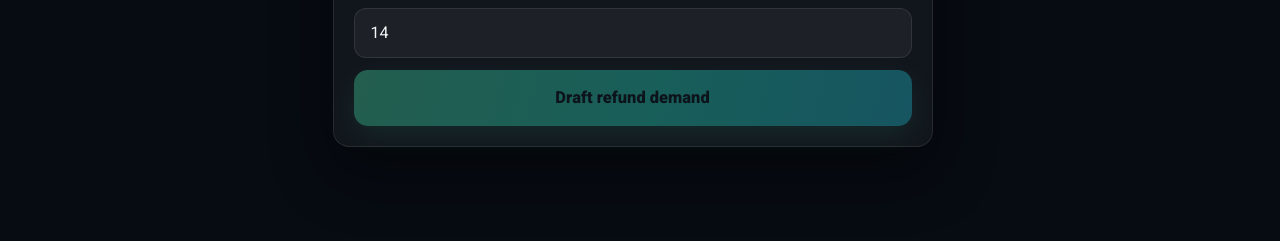
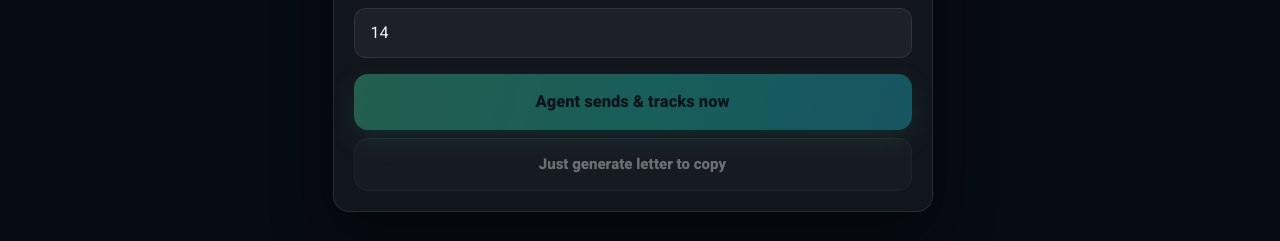
Before and after one commit to yyrhlbrstt-svg/Zakai, a Next.js app: page /en/refund-chase in a window 1280 px wide. Shown: the part 515-756 px from the top of the page. Built offline with nearby package versions, Linux system fonts and the light colour scheme; no server answers; a web font is replaced by a local one.

Commit message:
v0.3.6: Refund-chase agent Case path + vertical pack

```diff
--- /dev/null
+++ b/src/app/api/cases/refund/route.ts
@@ -0,0 +1,78 @@
+import { NextResponse } from "next/server";
+import { z } from "zod";
+import { requireUserId, badRequest } from "@/lib/api";
+import { prisma } from "@/lib/prisma";
+import { createCase, CaseError } from "@/lib/services/cases";
+import { canOpenCase, ACTIVE_CASE_STATUSES } from "@/lib/plans";
+import { buildRefundLetter } from "@/lib/refundChase";
+import { rateLimit } from "@/lib/ratelimit";
+
+const schema = z.object({
+  customerName: z.string().max(80).default(""),
+  company: z.string().min(1).max(120),
+  orderId: z.string().max(80).optional(),
+  product: z.string().max(120).optional(),
+  amountShekels: z.number().min(0).max(500000).optional(),
+  daysWaiting: z.number().min(0).max(365).default(14),
+});
+
+export async function POST(request: Request) {
+  const auth = await requireUserId();
+  if ("response" in auth) return auth.response;
+
+  const limited = await rateLimit("cases-refund", auth.userId, 20, 24 * 3600);
+  if (!limited.ok) return NextResponse.json({ error: "tooManyRequests" }, { status: 429 });
+
+  const body = await request.json().catch(() => null);
+  const parsed = schema.safeParse(body);
+  if (!parsed.success) return badRequest("genericError");
+  const data = parsed.data;
+
+  const user = await prisma.user.findUnique({ where: { id: auth.userId } });
+  if (!user) return badRequest("mustLogin", 401);
+
+  const activeCount = await prisma.case.count({
+    where: { userId: auth.userId, status: { in: [...ACTIVE_CASE_STATUSES] } },
+  });
+  if (!canOpenCase(user.plan, activeCount)) return badRequest("caseLimit", 403);
+
+  const letter = buildRefundLetter({
+    customerName: data.customerName || user.name || "",
+    company: data.company,
+    orderId: data.orderId,
+    product: data.product,
+    amountShekels: data.amountShekels,
+    daysWaiting: data.daysWaiting,
+  });
+
+  const amount = data.amountShekels && data.amountShekels > 0 ? data.amountShekels : 100;
+
+  let kase;
+  try {
+    kase = await createCase({
+      userId: auth.userId,
+      provider: data.company.slice(0, 80),
+      amountShekels: amount,
+      plan: data.product || data.orderId || "החזר",
+      strategy: "דרישת החזר כספי עם Mandate",
+      targetShekels: 0,
+      draftMessage: `${letter.subject}\n\n${letter.body}`,
+      vertical: "refund-chase",
+      beneficiaryLabel: data.customerName || undefined,
+      autoApprove: true,
+    });
+  } catch (err) {
+    if (err instanceof CaseError && err.message === "CASE_LIMIT") {
+      return badRequest("caseLimit", 403);
+    }
+    throw err;
+  }
+
+  return NextResponse.json({
+    caseId: kase.id,
+    subject: letter.subject,
+    body: letter.body,
+    status: kase.status,
+    message: "case_opened",
+  });
+}
--- a/src/components/RefundChaseTool.tsx
+++ b/src/components/RefundChaseTool.tsx
@@ -2,12 +2,14 @@
 
 import { useState } from "react";
 import { useLocale } from "next-intl";
+import { useRouter, Link } from "@/i18n/routing";
 import { Card, Button, Input } from "@/components/ui";
 import { buildRefundLetter } from "@/lib/refundChase";
 
 export function RefundChaseTool() {
   const locale = useLocale();
   const he = locale === "he" || locale === "ar";
+  const router = useRouter();
   const [name, setName] = useState("");
   const [company, setCompany] = useState("");
   const [orderId, setOrderId] = useState("");
@@ -16,6 +18,51 @@ export function RefundChaseTool() {
   const [days, setDays] = useState("14");
   const [out, setOut] = useState<{ subject: string; body: string } | null>(null);
   const [copied, setCopied] = useState(false);
+  const [busy, setBusy] = useState(false);
+  const [caseId, setCaseId] = useState<string | null>(null);
+  const [error, setError] = useState<string | null>(null);
+
+  async function sendWithAgent() {
+    setError(null);
+    setBusy(true);
+    try {
+      const res = await fetch("/api/cases/refund", {
+        method: "POST",
+        headers: { "Content-Type": "application/json" },
+        body: JSON.stringify({
+          customerName: name,
+          company,
+          orderId: orderId || undefined,
+          product: product || undefined,
+          amountShekels: amount ? Number(amount) : undefined,
+          daysWaiting: Number(days) || 0,
+        }),
+      });
+      const data = await res.json().catch(() => ({}));
+      if (res.status === 401) {
+        router.replace(`/login?return=/refund-chase`);
+        return;
+      }
+      if (!res.ok) {
+        setError(
+          data.error === "caseLimit"
+            ? he
+              ? "הגעת למגבלת התיקים. שדרג או סגור תיק קיים."
+              : "Case limit reached."
+            : he
+              ? "משהו השתבש. נסה שוב."
+              : "Something went wrong.",
+        );
+        return;
+      }
+      setOut({ subject: data.subject, body: data.body });
+      setCaseId(data.caseId);
+    } catch {
+      setError(he ? "משהו השתבש. נסה שוב." : "Something went wrong.");
+    } finally {
+      setBusy(false);
+    }
+  }
 
   return (
     <div className="flex flex-col gap-4">
@@ -26,8 +73,21 @@ export function RefundChaseTool() {
         <Input value={product} onChange={(e) => setProduct(e.target.value)} placeholder={he ? "מוצר (אופציונלי)" : "Product (optional)"} />
         <Input type="number" value={amount} onChange={(e) => setAmount(e.target.value)} placeholder={he ? "סכום ₪" : "Amount ₪"} />
         <Input type="number" value={days} onChange={(e) => setDays(e.target.value)} placeholder={he ? "כמה ימים מחכים" : "Days waiting"} />
+
+        <div className="flex flex-col gap-2 mt-1">
+          <Button onClick={sendWithAgent} disabled={!company.trim() || busy} className="w-full">
+            {busy
+              ? he
+                ? "הסוכן פותח תיק…"
+                : "Agent opening case…"
+              : he
+                ? "הסוכן שולח ומעקוב עכשיו"
+                : "Agent sends & tracks now"}
+          </Button>
           <Button
-          disabled={!company.trim()}
+            variant="ghost"
+            className="w-full text-[13px]"
+            disabled={!company.trim() || busy}
             onClick={() =>
               setOut(
                 buildRefundLetter({
@@ -41,9 +101,30 @@ export function RefundChaseTool() {
               )
             }
           >
-          {he ? "הכן דרישת החזר" : "Draft refund demand"}
+            {he ? "רק הכן מכתב להעתקה" : "Just generate letter to copy"}
           </Button>
+        </div>
+        {error && <p className="text-[13px] text-amber mt-1 mb-0">{error}</p>}
       </Card>
+
+      {caseId && (
+        <Card className="p-5 border border-[rgba(63,203,155,0.4)] bg-[rgba(63,203,155,0.08)]">
+          <div className="text-emerald font-extrabold text-[15px]">
+            {he ? "✓ הסוכן פתח תיק — מאושר מראש" : "✓ Agent opened a case — pre-approved"}
+          </div>
+          <p className="text-[13.5px] text-ink-soft mt-2 leading-relaxed mb-3">
+            {he
+              ? "הדרישה מוכנה. בדשבורד: אמת בעלות → Mandate → סמן כנשלח. כשההחזר מגיע — תעד כחיסכון."
+              : "Demand ready. On the dashboard: verify ownership → Mandate → mark sent. When the refund lands — record it as a saving."}
+          </p>
+          <Link href="/dashboard">
+            <Button className="w-full">
+              {he ? "לדשבורד — המשך עכשיו" : "Dashboard — continue now"}
+            </Button>
+          </Link>
+        </Card>
+      )}
+
       {out && (
         <Card className="p-5">
           <div className="font-extrabold">{out.subject}</div>
--- a/src/lib/verticals/packs.ts
+++ b/src/lib/verticals/packs.ts
@@ -1,12 +1,6 @@
 import { PROVIDER_KEYS } from "@/lib/providers";
 import type { VerticalRulePack } from "./types";
 
-/**
- * Telecom, Israel — the proven full-service vertical. This pack encodes what
- * the core flow does today, so wiring the core to read it changes NOTHING for
- * the end user (the Stage-0 regression guarantee). Fee rate is `null` = the
- * user's plan rate, preserving "the subscription buys the fee down".
- */
 export const telecomIL: VerticalRulePack = {
   key: "telecom",
   country: "IL",
@@ -22,13 +16,6 @@ export const telecomIL: VerticalRulePack = {
   counterparties: PROVIDER_KEYS,
 };
 
-/**
- * Bank fees, Israel — the next vertical to become full-service (Group A: simple
- * verification, low regulatory risk). Starts at `assisted` — it acts as a
- * drafter + guide until the "the charge disappears from the next statement"
- * verification and a real case flow are wired and proven on real cases. This is
- * the honest gate: it does NOT charge a fee while `level !== "full"`.
- */
 export const bankFeesIL: VerticalRulePack = {
   key: "bank-fees",
   country: "IL",
@@ -44,12 +31,6 @@ export const bankFeesIL: VerticalRulePack = {
   counterparties: ["hapoalim", "leumi", "discount", "mizrahi", "fibi", "onezero", "other"],
 };
 
-/**
- * Subscriptions / digital services (Netflix, Spotify, gym, cloud…) — agentic
- * letter + Mandate send + follow-up. Level assisted until we have reliable
- * provider contact channels and reply verification at scale. Fee only on
- * documented SavingsProof (price drop or successful cancel recorded).
- */
 export const subscriptionIL: VerticalRulePack = {
   key: "subscription",
   country: "IL",
@@ -65,12 +46,6 @@ export const subscriptionIL: VerticalRulePack = {
   counterparties: ["netflix", "spotify", "other"],
 };
 
-/**
- * Airline disruption compensation (IL Aviation Services Law + EU261).
- * Assisted: agent drafts demand + issues Mandate + tracks. Fee only when a
- * transfer lands and is recorded as SavingsProof (one-shot recovery).
- * amountOriginal = statutory compensation; target = 0 (full recovery).
- */
 export const airlineIL: VerticalRulePack = {
   key: "airline",
   country: "IL",
@@ -86,10 +61,26 @@ export const airlineIL: VerticalRulePack = {
   counterparties: ["elal", "israir", "arkia", "ryanair", "easyjet", "lufthansa", "other"],
 };
 
-/** Every registered rule pack. New (vertical × country) = a new entry here. */
+/** Missing refund chase — one-shot recovery of a promised transfer. */
+export const refundChaseIL: VerticalRulePack = {
+  key: "refund-chase",
+  country: "IL",
+  label: "החזר שלא הגיע",
+  level: "assisted",
+  feeRateBps: null,
+  channel: "email",
+  verification: {
+    method: "transfer_confirmation",
+    proofDescription: "העברה בנקאית / זיכוי כרטיס שמאשר את ההחזר",
+  },
+  regulated: false,
+  counterparties: ["other"],
+};
+
 export const RULE_PACKS: readonly VerticalRulePack[] = [
   telecomIL,
   bankFeesIL,
   subscriptionIL,
   airlineIL,
+  refundChaseIL,
 ];
```
Lines whose indentation alone changed are shown as unchanged.
